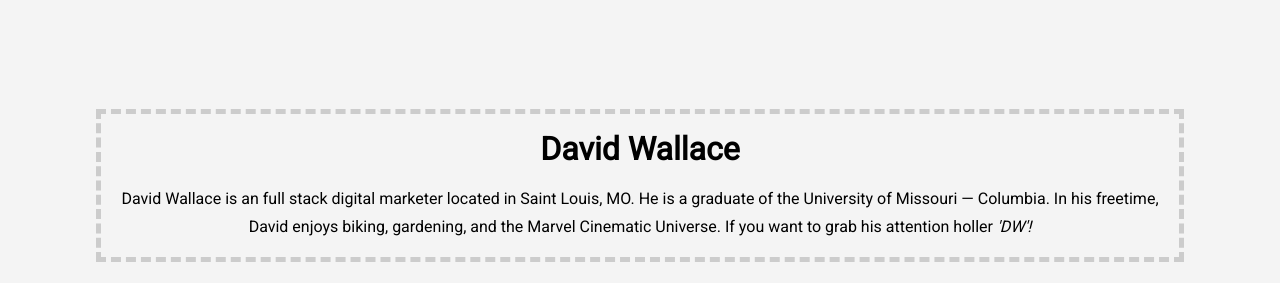
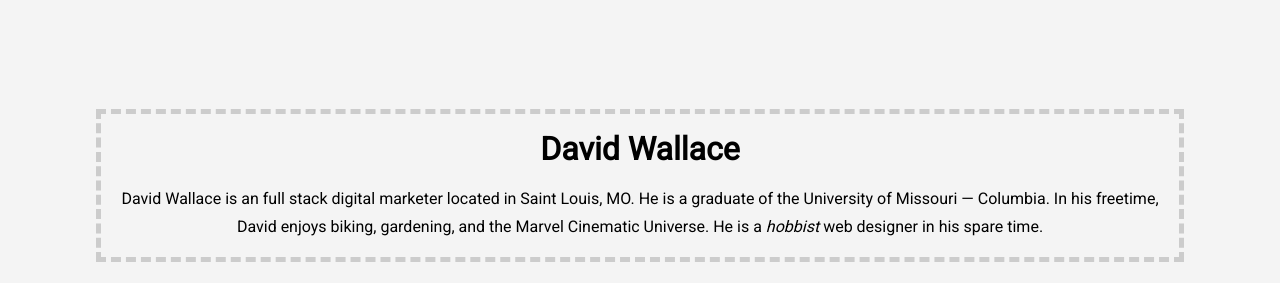
Before and after one commit to dtheblerd/dtheblerd.github.io, a plain HTML site: page index.html in a window 1280 px wide. Shown: the top 283 px of the page. Drawn offline with Linux system fonts and the light colour scheme.

Commit message:
Update Bio

```diff
--- a/index.html
+++ b/index.html
@@ -12,7 +12,7 @@
 	<div class="container">
 			<div class="intro">
 				<h1>David Wallace</h1>
-				<p>David Wallace is an full stack digital marketer located in Saint Louis, MO. He is a graduate of the University of Missouri — Columbia. In his freetime, David enjoys biking, gardening, and the Marvel Cinematic Universe. If you want to grab his attention holler <i>'DW'!</i></p>
+				<p>David Wallace is an full stack digital marketer located in Saint Louis, MO. He is a graduate of the University of Missouri — Columbia. In his freetime, David enjoys biking, gardening, and the Marvel Cinematic Universe. He is a <i>hobbist</i> web designer in his spare time.</p>
 			</div>
 			<div class="info">
 				<h2>Learn More About David</h2>
```
